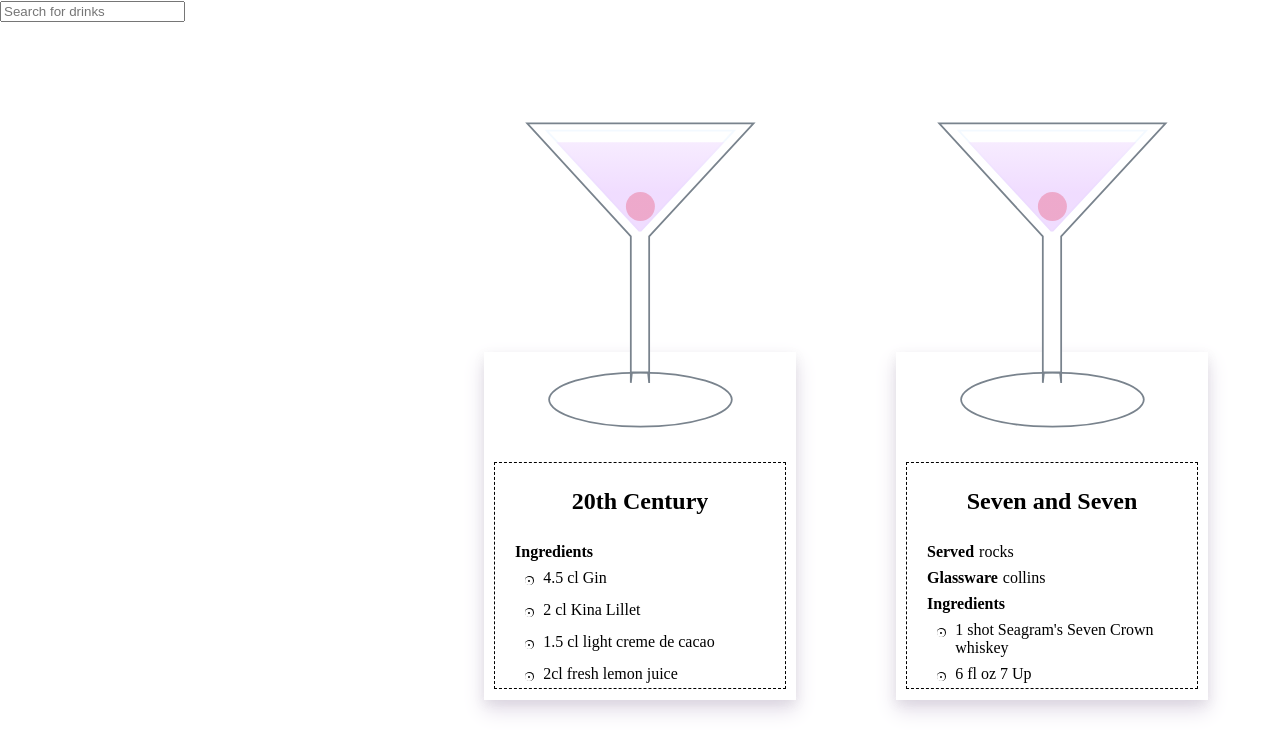
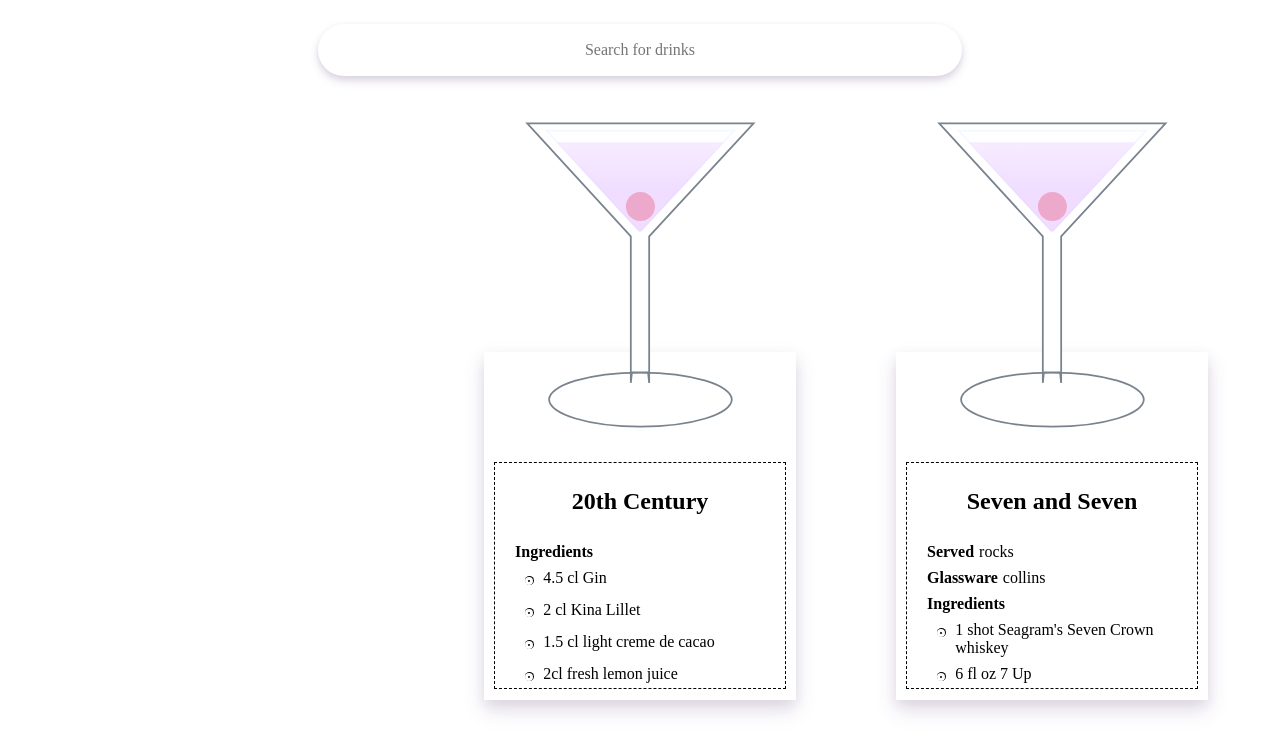
Before and after one commit to cmsparks/cocktail-db, a React (Create React App) app in the folder cocktail-web/: page / in a window 1280 px wide. Shown: the top 752 px of the page. Built offline with nearby package versions, Linux system fonts and the light colour scheme.

Commit message:
search bar style

```diff
--- a/cocktail-web/src/App.css
+++ b/cocktail-web/src/App.css
@@ -4,7 +4,21 @@
 }
 
 .App-header {
+  height: 100px;
+  display: flex;
+  justify-content: center;
+  align-items: center;
+}
+
+.search-bar {
+  width: 50vw;
   height: 50px;
+  text-align: center;
+  font-family: 'Avenir Next', 'Avenir';
+  font-size: 12pt;
+  border: none;
+  box-shadow: 0px 2px 5px rgba(121, 121, 121, 0.1), 0px 5px 10px #E2DBE8;
+  border-radius: 50px;
 }
 
 .list-container {
@@ -14,7 +28,7 @@
   padding: 100px;
   align-items: flex-end;
   box-sizing: border-box;
-  height: calc(100vh - 50px);
+  height: calc(100vh - 100px);
   overflow-x: auto;
 }
 
--- a/cocktail-web/src/components/SearchBar.jsx
+++ b/cocktail-web/src/components/SearchBar.jsx
@@ -1,4 +1,4 @@
 function SearchBar(props) {
-  return <input placeholder="Search for drinks" onChange={e => props.setSearch(e.target.value)}/>
+  return <input className="search-bar" placeholder="Search for drinks" onChange={e => props.setSearch(e.target.value)}/>
 }
 export default SearchBar;
```
